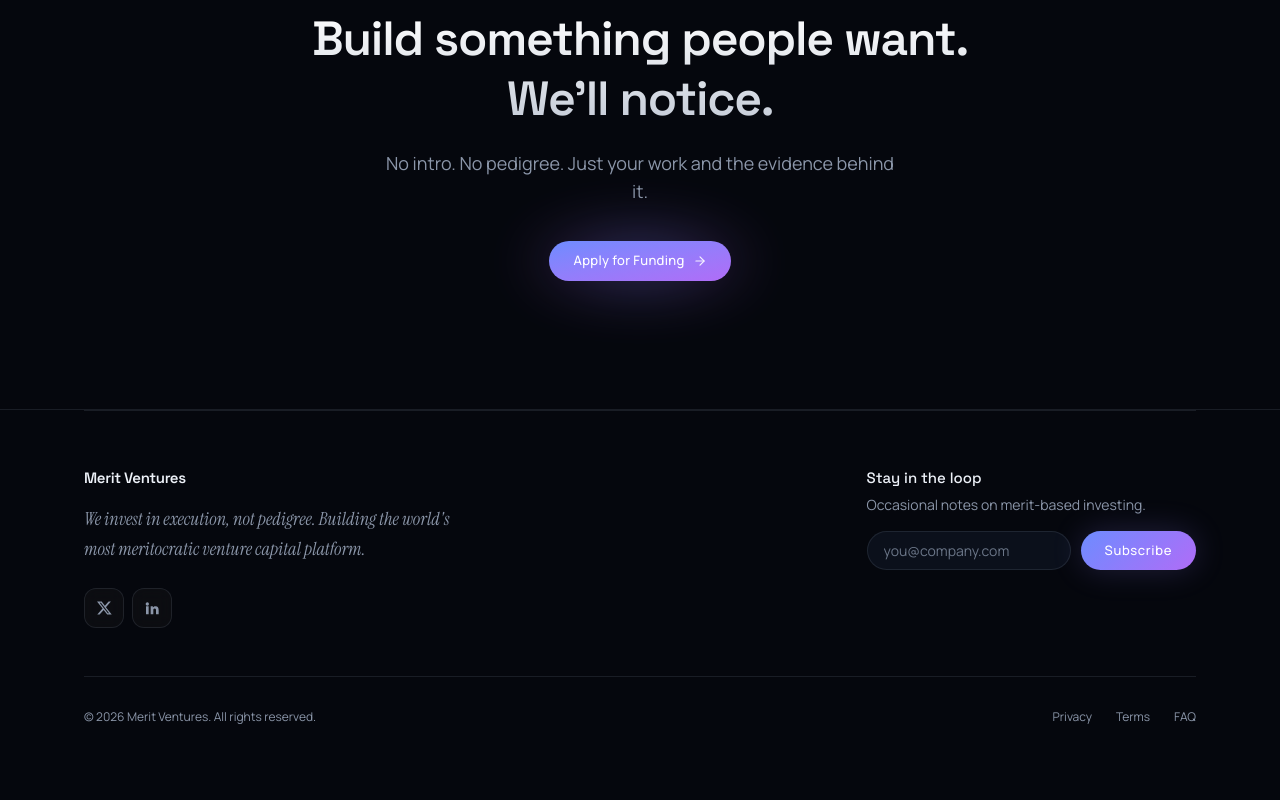
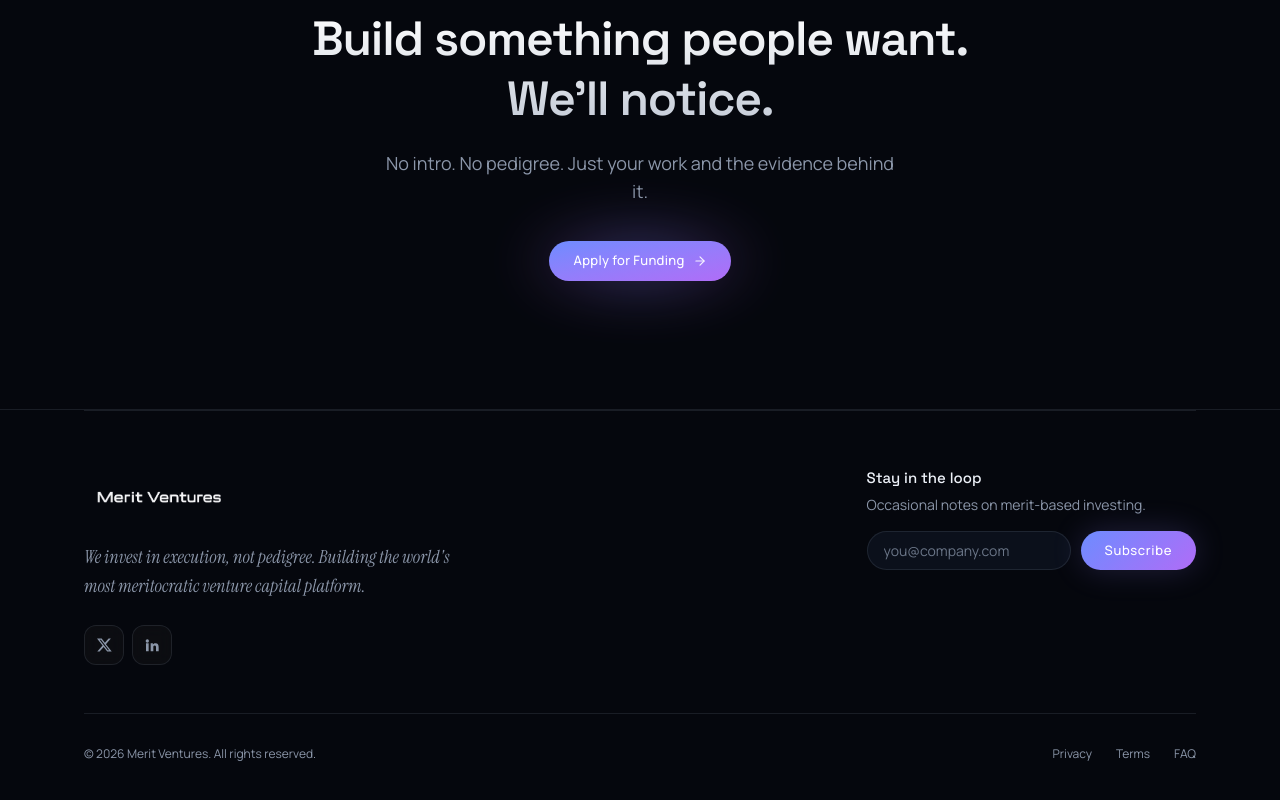
Before and after one commit to operio-dev/merit-venturess, a React (Vite) app: page / in a window 1280 px wide. Shown: the part 7446-8246 px from the top of the page. Built offline with nearby package versions, Linux system fonts and the light colour scheme.

Commit message:
Update FinalCta.tsx

```diff
--- a/src/components/FinalCta.tsx
+++ b/src/components/FinalCta.tsx
@@ -6,10 +6,13 @@ const Tag = "a";
 
 export function Logo() {
   return (
-    <Tag href="#top" className="flex items-center gap-2.5">
-      <span className="font-display text-[15px] font-semibold tracking-tight text-fg">
-        Merit Ventures
-      </span>
+    <Tag href="#top" className="flex items-center">
+      <img
+        src="/ChatGPT_Image_6_lug_2026__10_00_44-removebg-preview.png"
+        alt="Merit Ventures"
+        className="h-15 w-auto"
+        draggable={false}
+      />
     </Tag>
   );
 }
```
